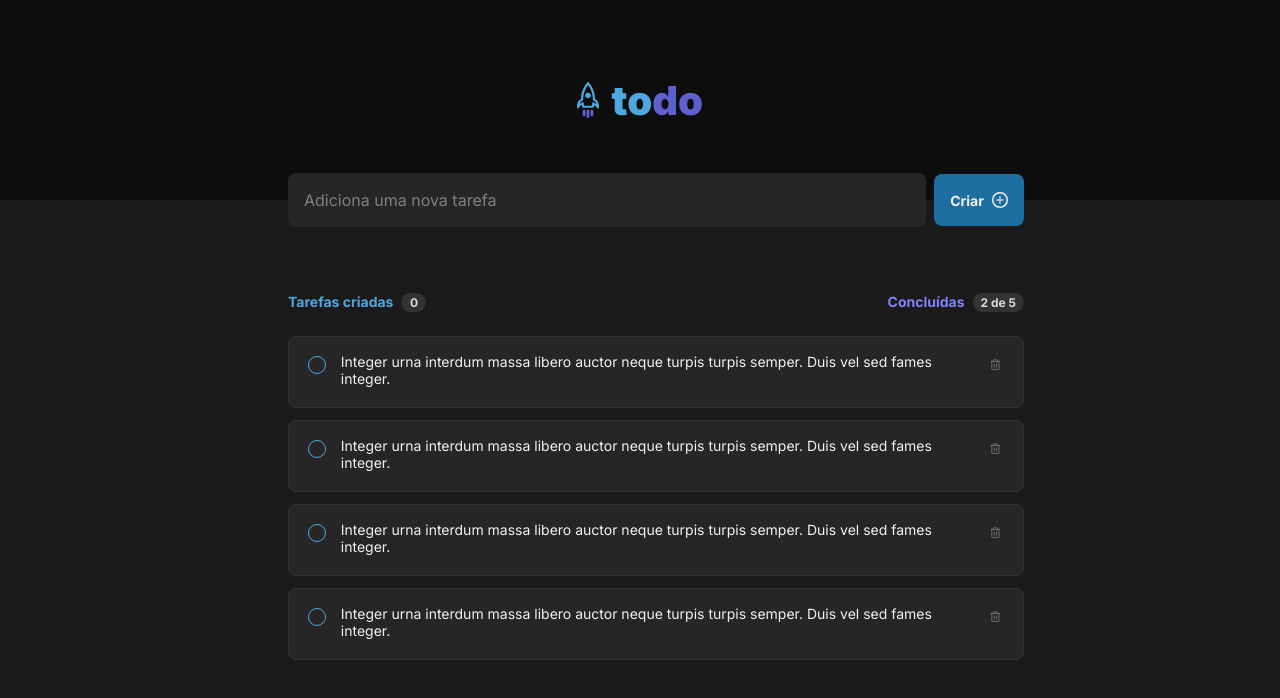
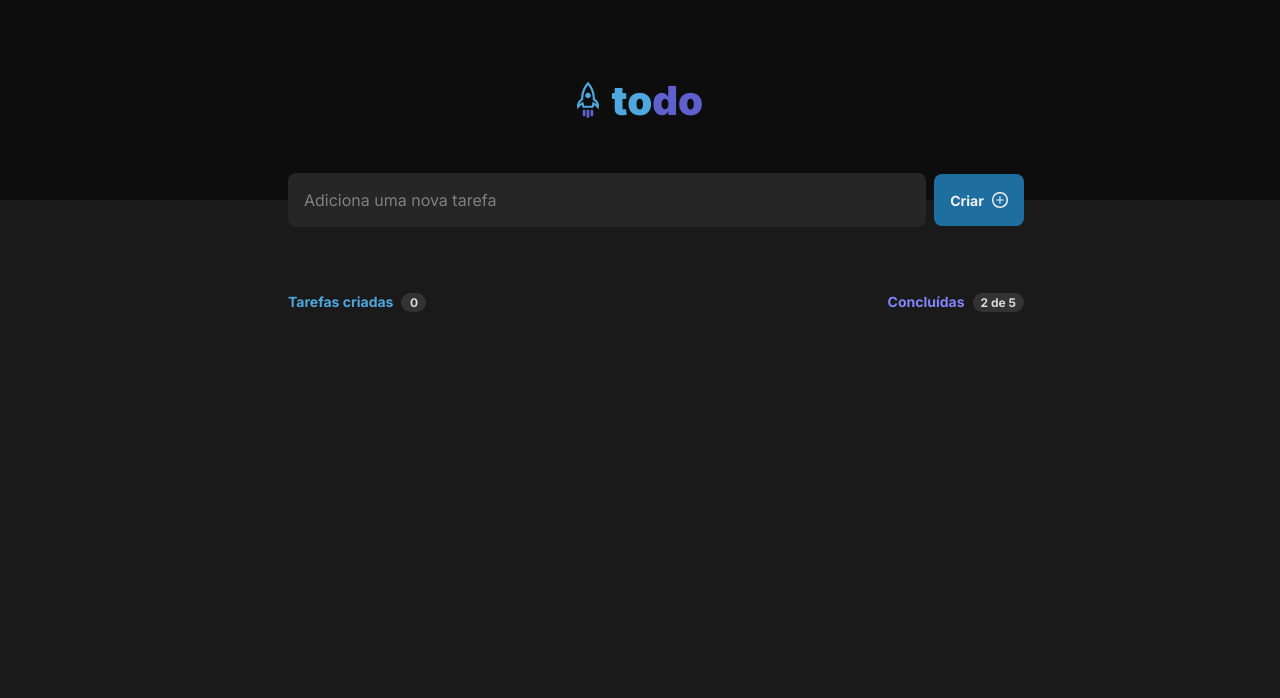
Before and after one commit to ArthurEnrique15/ignite-todo-list, a React (Vite) app: page / in a window 1280 px wide. Shown: the top 698 px of the page. Built offline with nearby package versions, Linux system fonts and the light colour scheme.

Commit message:
feat: render tasks dynamically and functionality to add tasks

```diff
--- a/src/components/AddTask.tsx
+++ b/src/components/AddTask.tsx
@@ -1,12 +1,34 @@
 import styles from './AddTask.module.css'
 
 import plus from '../assets/plus.svg'
+import { ChangeEvent, useState } from 'react'
 
-export function AddTask() {
+type AddTaskProps = {
+  onAddTask: (description: string) => void
+}
+
+export function AddTask({ onAddTask }: AddTaskProps) {
+  const [newTaskText, setNewTaskText] = useState('')
+
+  function handleAddTask() {
+    onAddTask(newTaskText)
+  }
+
+  function handleNewTaskChange(event: ChangeEvent<HTMLInputElement>) {
+    const newTaskText = event.target.value
+    console.log(newTaskText)
+    setNewTaskText(newTaskText)
+  }
+
   return (
     <div className={styles.addTask}>
-      <input type="text" placeholder="Adiciona uma nova tarefa"></input>
-      <button>
+      <input
+        type="text"
+        value={newTaskText}
+        onChange={handleNewTaskChange}
+        placeholder="Adiciona uma nova tarefa"
+      ></input>
+      <button onClick={handleAddTask}>
         Criar
         <img src={plus} alt="" />
       </button>
--- a/src/components/Task.tsx
+++ b/src/components/Task.tsx
@@ -3,7 +3,11 @@ import styles from './Task.module.css'
 import { Trash } from 'phosphor-react'
 import { useState } from 'react'
 
-export function Task() {
+type TaskProps = {
+  description: string
+}
+
+export function Task({ description }: TaskProps) {
   const [isChecked, setIsChecked] = useState(false)
 
   function handleTaskCheck() {
@@ -19,17 +23,7 @@ export function Task() {
           className={styles.checkbox}
         />
       </div>
-      {isChecked ? (
-        <s>
-          Integer urna interdum massa libero auctor neque turpis turpis semper.
-          Duis vel sed fames integer.
-        </s>
-      ) : (
-        <span>
-          Integer urna interdum massa libero auctor neque turpis turpis semper.
-          Duis vel sed fames integer.
-        </span>
-      )}
+      {isChecked ? <s>{description}</s> : <span>{description}</span>}
 
       <button title="Deletar task">
         <Trash size={24} />
--- a/src/components/TaskBoard.tsx
+++ b/src/components/TaskBoard.tsx
@@ -3,13 +3,20 @@ import styles from './TaskBoard.module.css'
 import clipboard from '../assets/clipboard.svg'
 import { Task } from './Task'
 import { AddTask } from './AddTask'
+import { useState } from 'react'
 
 export function TaskBoard() {
+  const [tasks, setTasks] = useState<string[]>([])
+
+  function handleAddTask(description: string) {
+    setTasks([...tasks, description])
+  }
+
   const thereIsAtLeastOneTask = true
 
   return (
     <>
-      <AddTask />
+      <AddTask onAddTask={handleAddTask} />
 
       <div className={styles.header}>
         <div className={styles.createdTasks}>
@@ -25,12 +32,9 @@ export function TaskBoard() {
 
       <div className={styles.board}>
         {thereIsAtLeastOneTask ? (
-          <>
-            <Task />
-            <Task />
-            <Task />
-            <Task />
-          </>
+          tasks.map((task) => {
+            return <Task key={task} description={task} />
+          })
         ) : (
           <div className={styles.noTasks}>
             <img src={clipboard} alt="" />
```
